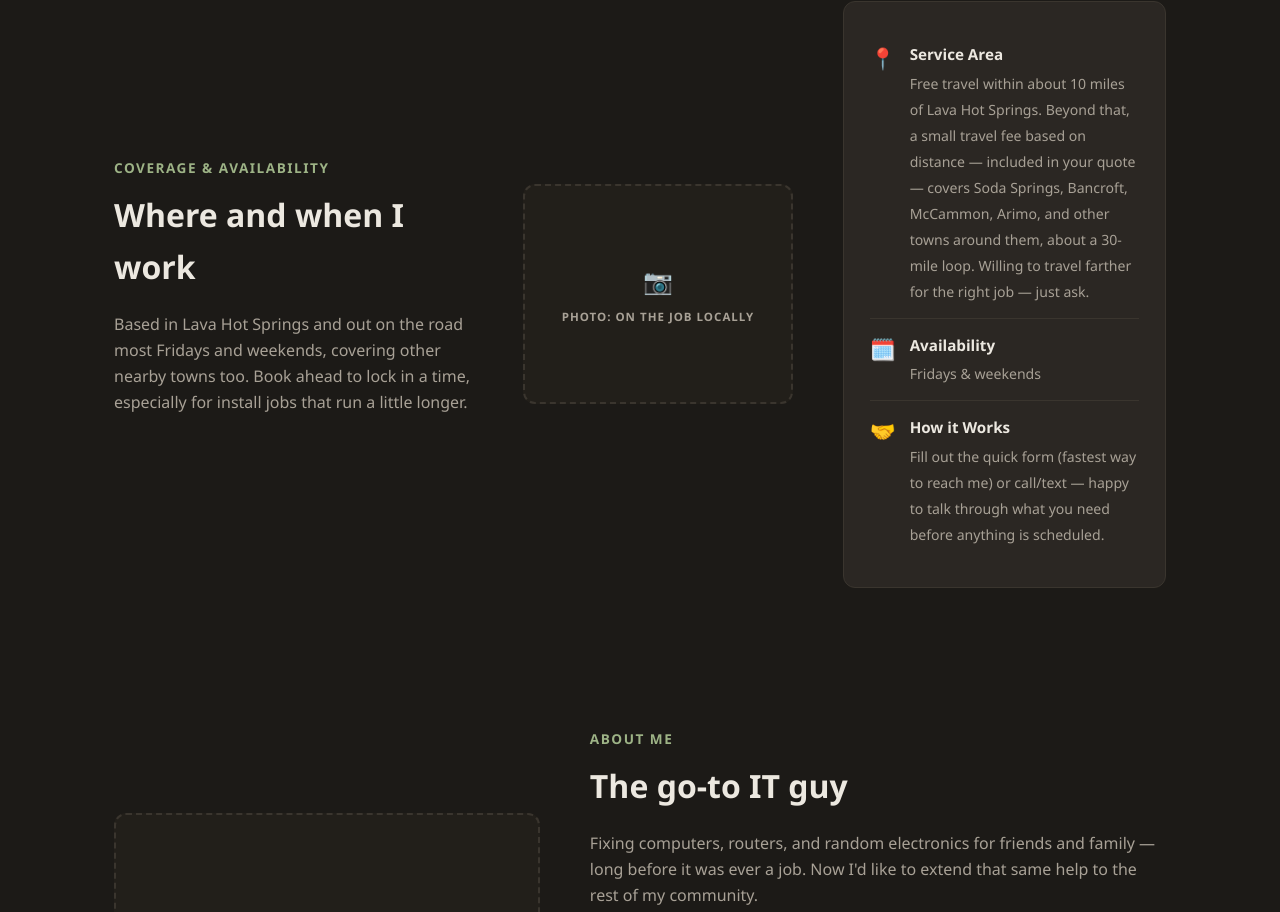
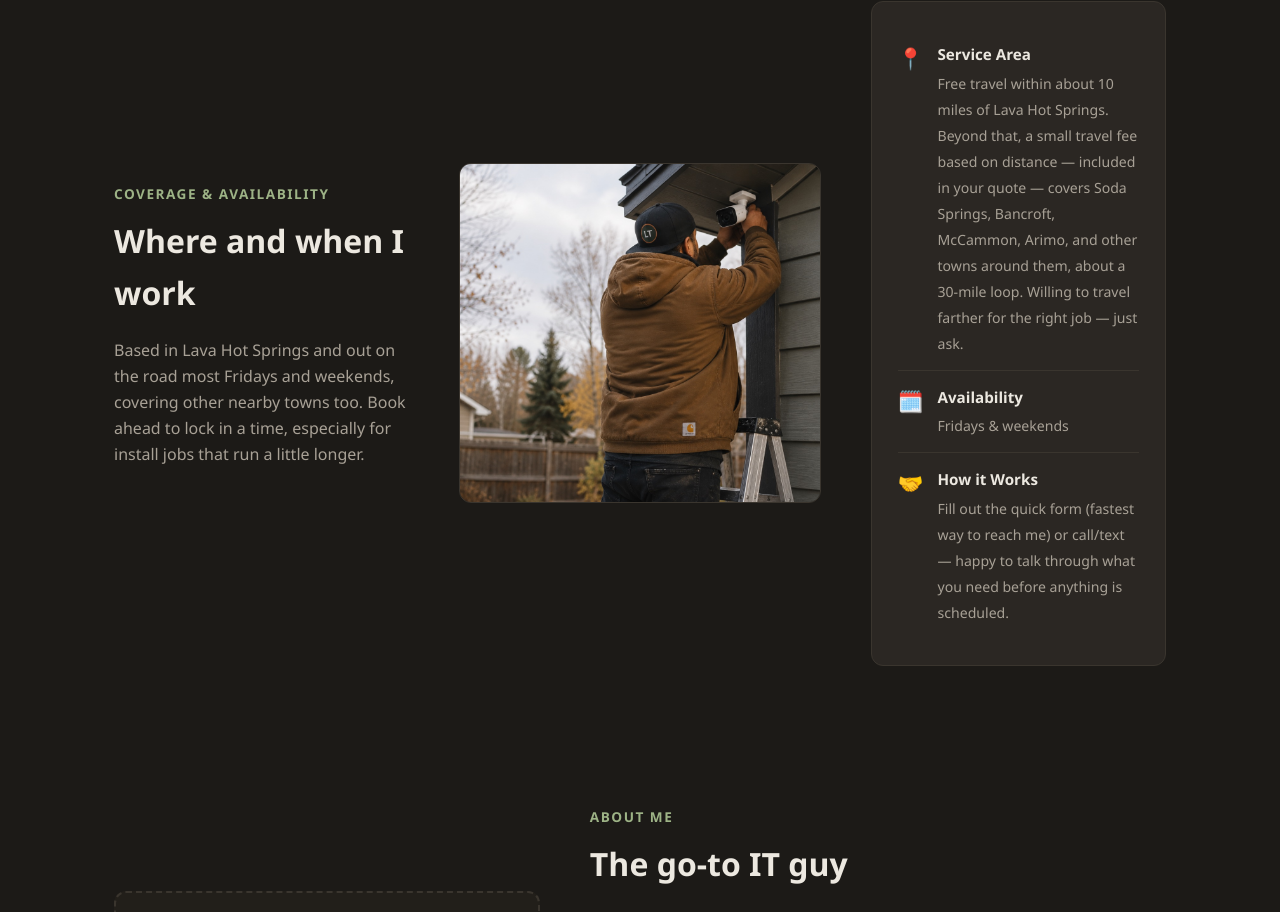
Before and after one commit to martwez/lavatechpro, a React (Vite) app: page / in a window 1280 px wide. Shown: the part 1817-2729 px from the top of the page. Built offline with nearby package versions, Linux system fonts and the light colour scheme.

Commit message:
Fill the "on the job locally" photo slot, widen the image box
Replaces the placeholder in the Service Area section with a photo,
and enlarges the image column/height so it fills the layout better.

```diff
--- a/src/components/ServiceArea.tsx
+++ b/src/components/ServiceArea.tsx
@@ -1,5 +1,4 @@
 import Reveal from './Reveal'
-import PhotoPlaceholder from './PhotoPlaceholder'
 
 const facts = [
   {
@@ -23,7 +22,7 @@ const facts = [
 export default function ServiceArea() {
   return (
     <section id="area" className="scroll-mt-[85px] px-5 py-[50px] min-[701px]:px-6 min-[701px]:py-[70px]">
-      <div className="mx-auto grid max-w-[1100px] grid-cols-1 items-center gap-[50px] px-6 min-[801px]:grid-cols-[1fr_0.75fr_0.9fr]">
+      <div className="mx-auto grid max-w-[1100px] grid-cols-1 items-center gap-[50px] px-6 min-[801px]:grid-cols-[0.9fr_1.1fr_0.9fr]">
         <Reveal>
           <span className="mb-[10px] block text-[0.85rem] font-bold uppercase tracking-[1.5px] text-lava-light">
             Coverage &amp; Availability
@@ -36,7 +35,11 @@ export default function ServiceArea() {
           </p>
         </Reveal>
         <Reveal delay={100}>
-          <PhotoPlaceholder label="Photo: on the job locally" className="h-full min-h-[220px]" />
+          <img
+            src="/images/on-the-job.jpg"
+            alt="On the job locally"
+            className="h-full min-h-[340px] w-full rounded-xl border border-border object-cover"
+          />
         </Reveal>
         <Reveal delay={150} className="rounded-xl border border-border bg-card p-[26px]">
           {facts.map((fact, i) => (
```
Also changed, not shown: public/images/on-the-job.jpg (added).
